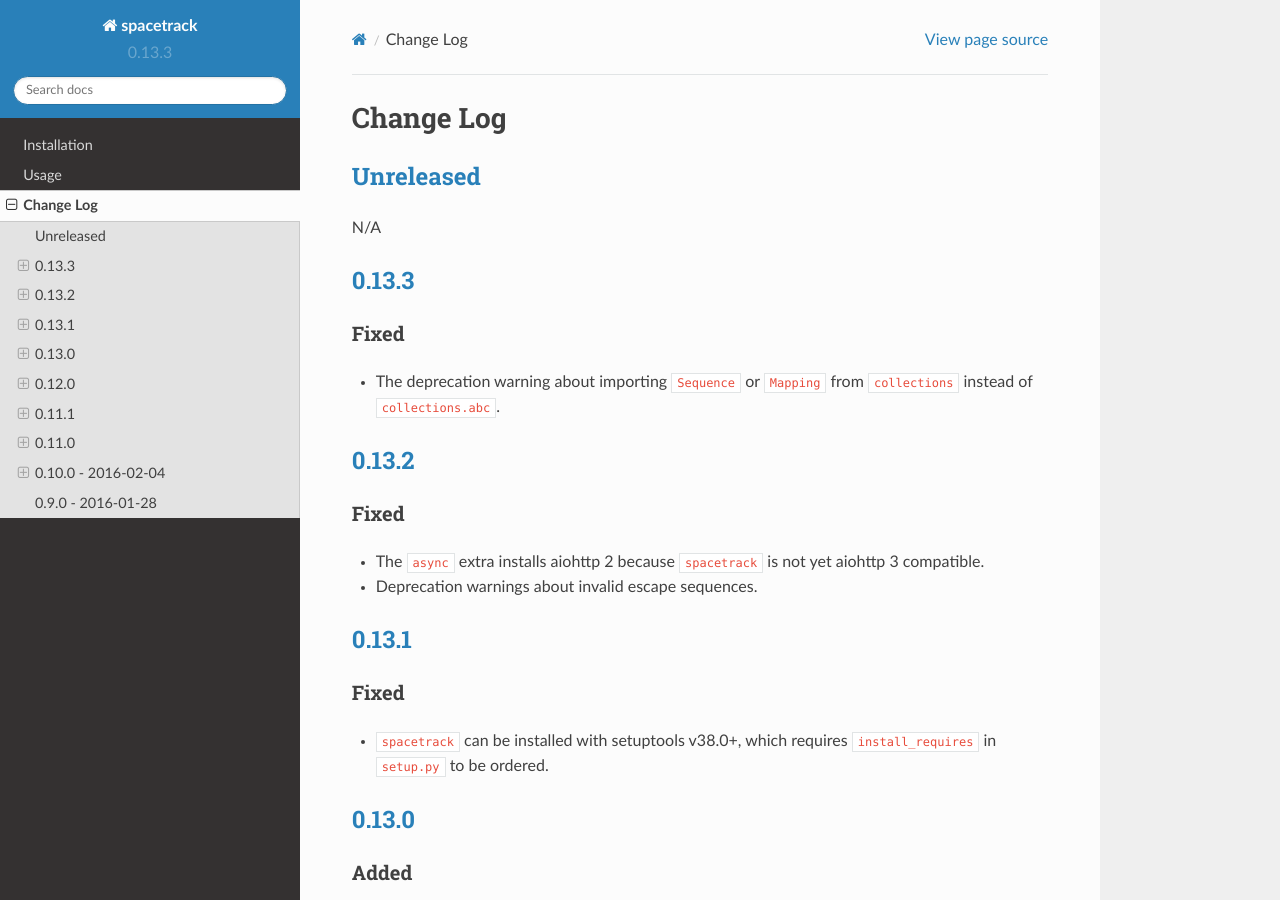
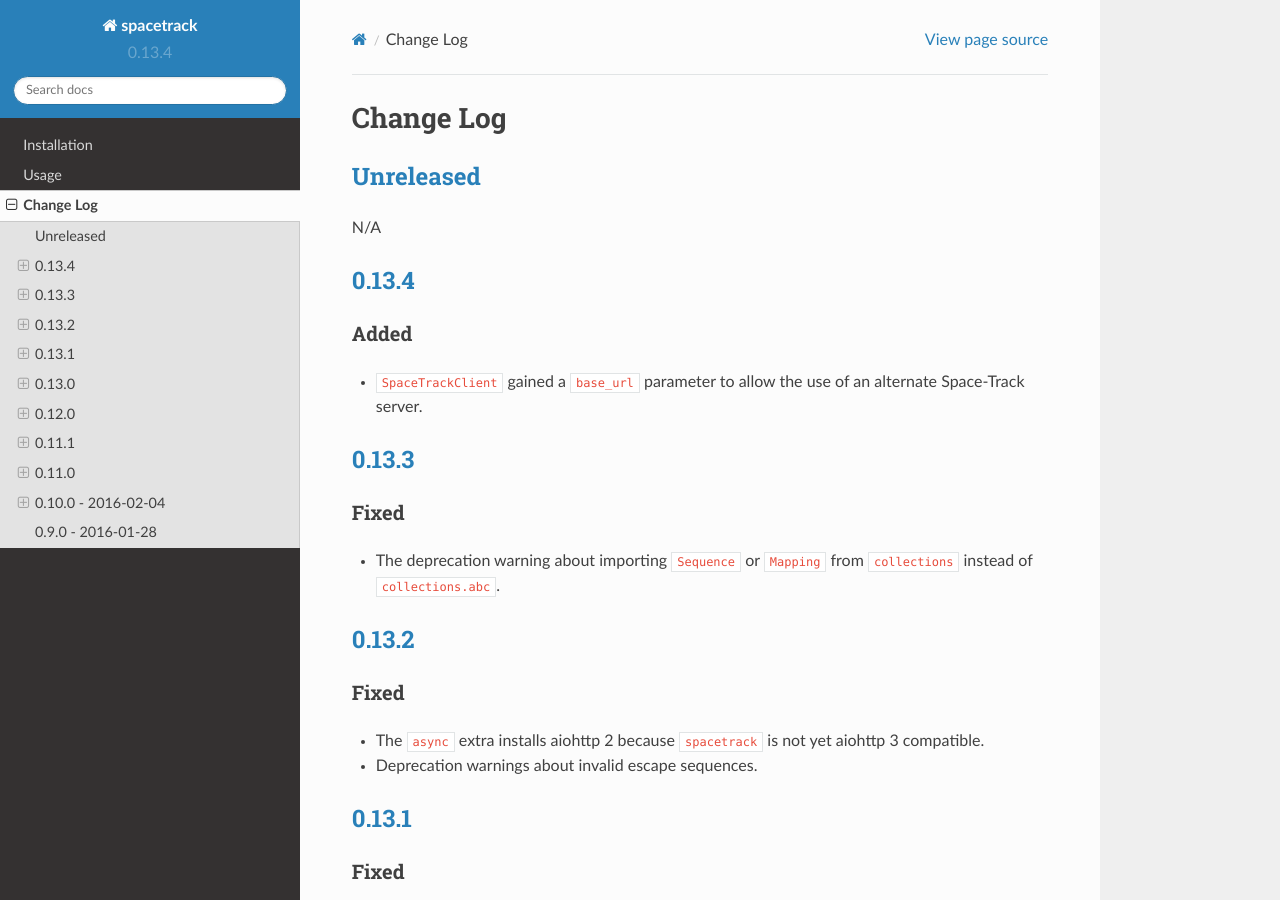
Before and after one commit to python-astrodynamics/spacetrack, a Sphinx documentation site: the page built from docs/changelog.rst, in a window 1280 px wide and 900 px high. Built offline with Sphinx 7.4.7 and the Read the Docs theme 2.0.0, drawn with Linux system fonts in a browser that asks for light colours; pages that are not in the unit, such as notebooks, are missing from menus.

Commit message:
Bump version number to 0.13.4

```diff
--- a/docs/changelog.rst
+++ b/docs/changelog.rst
@@ -3,10 +3,21 @@
 
 .. _unreleasedunreleased:
 
-`Unreleased <https://github.com/python-astrodynamics/spacetrack/compare/0.13.3...HEAD>`__
+`Unreleased <https://github.com/python-astrodynamics/spacetrack/compare/0.13.4...HEAD>`__
 -----------------------------------------------------------------------------------------
 
 N/A
+
+`0.13.4 <https://github.com/python-astrodynamics/spacetrack/compare/0.13.3...0.13.4>`__
+---------------------------------------------------------------------------------------
+
+Added
+~~~~~
+
+-  ``SpaceTrackClient`` gained a ``base_url`` parameter to allow the use
+   of an alternate Space-Track server.
+
+.. _section-1:
 
 `0.13.3 <https://github.com/python-astrodynamics/spacetrack/compare/0.13.2...0.13.3>`__
 ---------------------------------------------------------------------------------------
@@ -44,10 +55,12 @@
 -  ``spacetrack`` can be installed with setuptools v38.0+, which
    requires ``install_requires`` in ``setup.py`` to be ordered.
 
-.. _section-3:
+.. _section-4:
 
 `0.13.0 <https://github.com/python-astrodynamics/spacetrack/compare/0.12.0...0.13.0>`__
 ---------------------------------------------------------------------------------------
+
+.. _added-1:
 
 Added
 ~~~~~
--- a/spacetrack/__init__.py
+++ b/spacetrack/__init__.py
@@ -16,7 +16,7 @@
     'startswith',
 )
 
-__version__ = '0.13.3'
+__version__ = '0.13.4'
 __description__ = 'Python client for space-track.org'
 
 __license__ = 'MIT'
```
Also changed, not shown: other parts of docs/changelog.rst (+9 -9 lines), CHANGELOG.md (+7 -1 lines).
